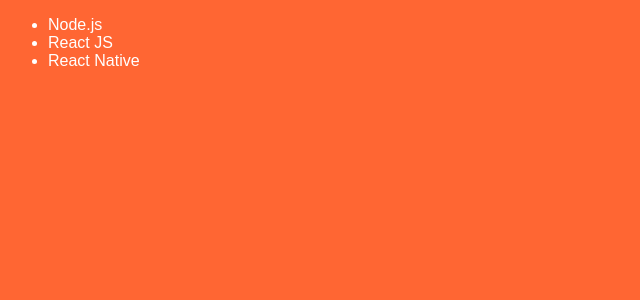
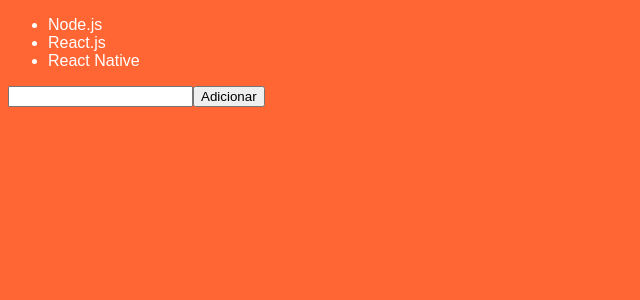
Before and after one commit to oGuimaraes/hey-doctor-api, a React app in the folder front-web/: page / in a window 1280 px wide. Shown: the top 300 px of the page, without its empty margins (0-640 px from the left). Built offline with nearby package versions, Linux system fonts and the light colour scheme.

Commit message:
feat: add new tech

```diff
--- a/front-web/src/components/TechList.js
+++ b/front-web/src/components/TechList.js
@@ -2,17 +2,39 @@
 
 class TechList extends Component {
   state = {
+    newTech: '',
     techs: ['Node.js', 'React.js', 'React Native'],
   };
 
+  handleInputChange = (e) => {
+    this.setState({ newTech: e.target.value });
+  };
+
+  handleSubmit = (e) => {
+    e.preventDefault();
+    this.setState({
+      techs: [...this.state.techs, this.state.newTech],
+      newTech: '',
+    });
+  };
+
   render() {
-    console.log(this.state);
     return (
-      <ul>
-        <li>Node.js</li>
-        <li>React JS</li>
-        <li>React Native</li>
-      </ul>
+      <>
+        <form onSubmit={this.handleSubmit}>
+          <ul>
+            {this.state.techs.map((tech) => (
+              <li key={tech}>{tech}</li>
+            ))}
+          </ul>
+          <input
+            type="text"
+            onChange={this.handleInputChange}
+            value={this.state.newTech}
+          />
+          <button type="submit">Adicionar</button>
+        </form>
+      </>
     );
   }
 }
```
